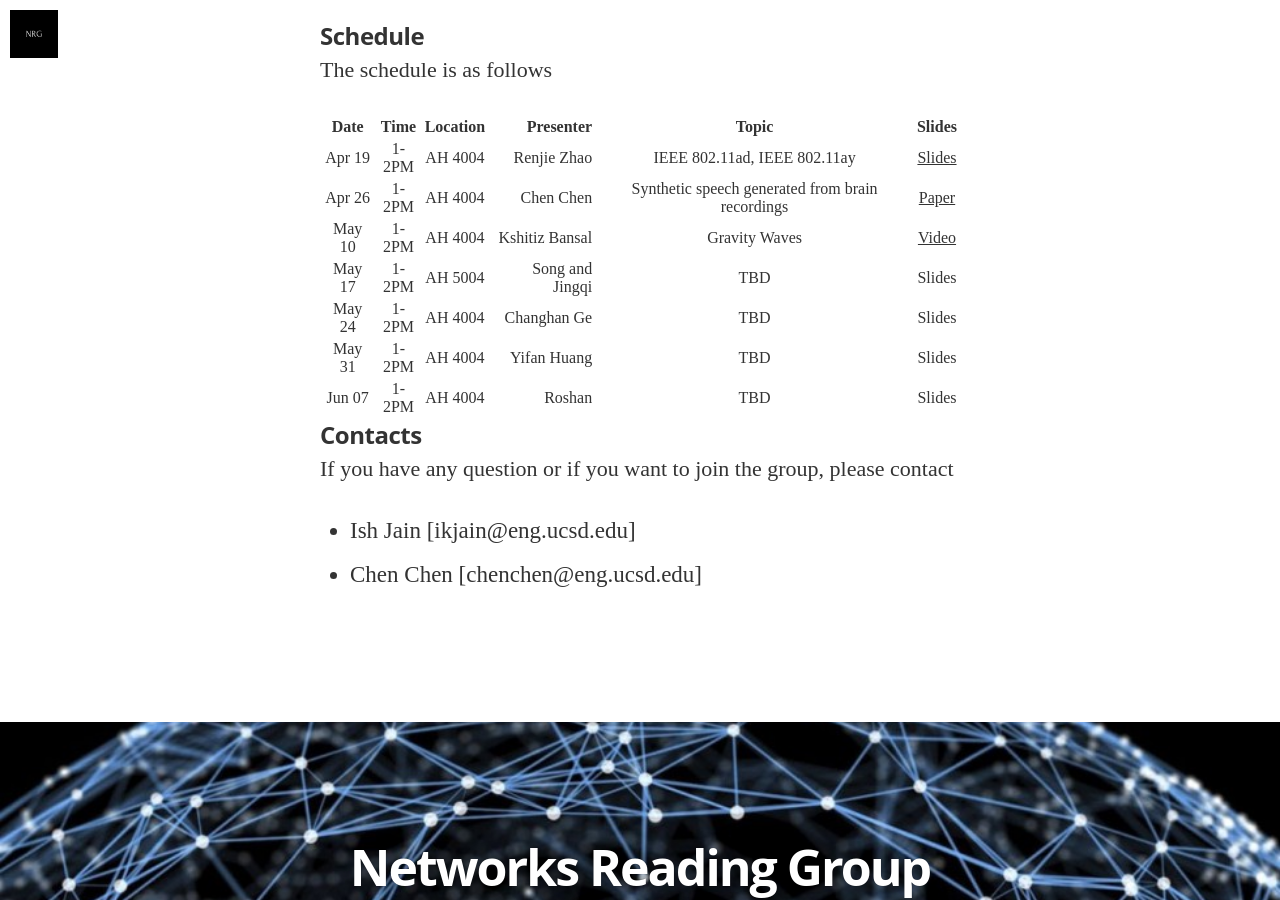
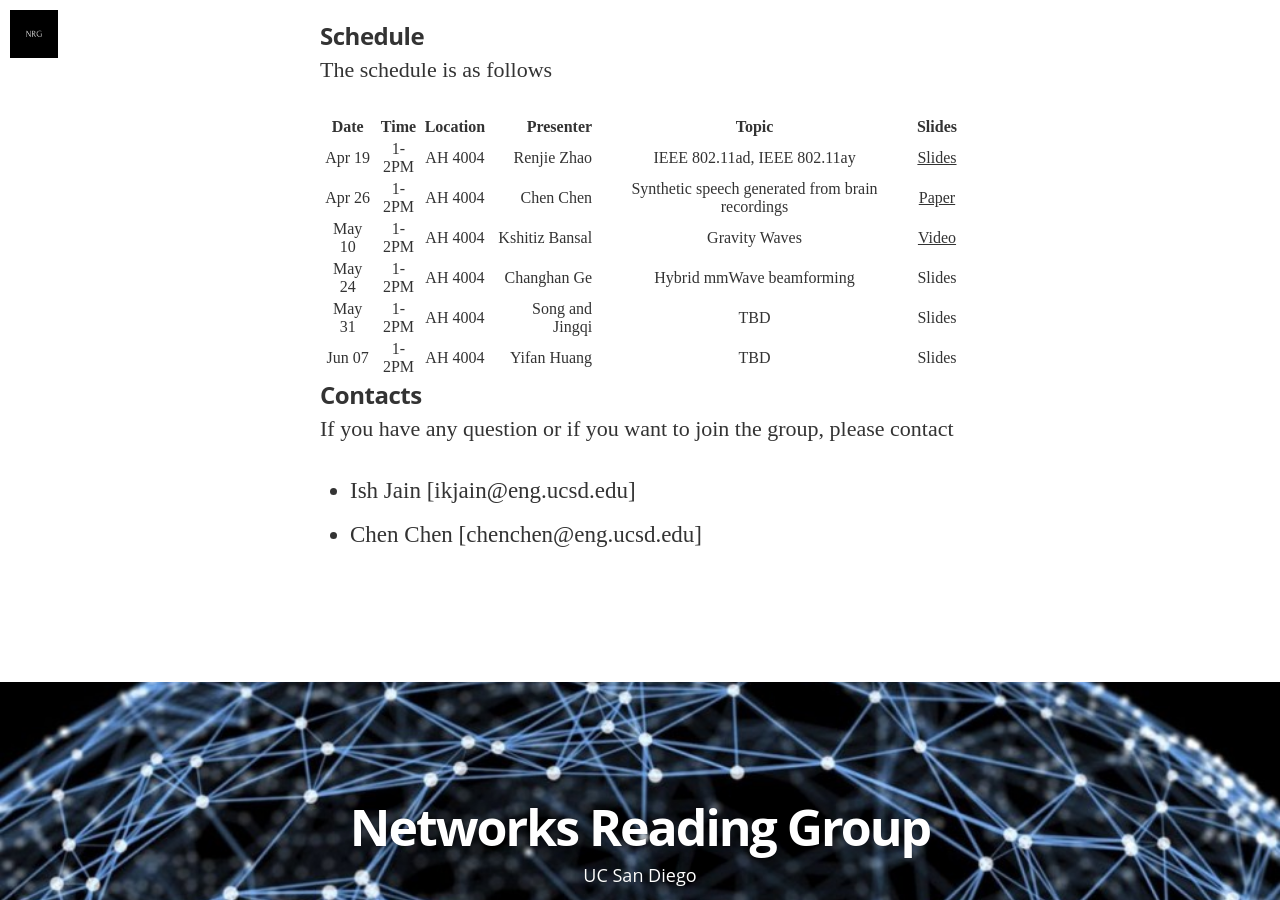
Before and after one commit to nrgucsd/nrgucsd.github.io, a Jekyll site: the page built from _posts/2019-04-01-Reading-Spring2019.markdown, in a window 1280 px wide and 900 px high, scrolled down 2001 px. Built offline with Jekyll 4.4.1, drawn with Linux system fonts in a browser that asks for light colours; nearby versions of some CDN libraries; some web fonts are replaced.

Commit message:
Update 2019-04-01-Reading-Spring2019.markdown

```diff
--- a/_posts/2019-04-01-Reading-Spring2019.markdown
+++ b/_posts/2019-04-01-Reading-Spring2019.markdown
@@ -41,10 +41,9 @@ The schedule is as follows
 | Apr 19| 1-2PM     | AH 4004       |Renjie Zhao     | IEEE 802.11ad, IEEE 802.11ay    | [Slides][Ranjieslides]      |
 | Apr 26| 1-2PM     | AH 4004       | Chen Chen     | Synthetic speech generated from brain recordings   | [Paper][chenpaper]     |
 | May 10| 1-2PM     | AH 4004       | Kshitiz Bansal     | Gravity Waves  | [Video][Kshitizvideo]     |
-| May 17| 1-2PM     | AH 5004       | Song and Jingqi      | TBD   | Slides      |
-| May 24| 1-2PM     | AH 4004       | Changhan Ge     | TBD   | Slides      |
-| May 31| 1-2PM     | AH 4004       | Yifan Huang     | TBD   | Slides      |
-| Jun 07| 1-2PM     | AH 4004       | Roshan    | TBD    | Slides      |
+| May 24| 1-2PM     | AH 4004       | Changhan Ge     | Hybrid mmWave beamforming   | Slides      |
+| May 31| 1-2PM     | AH 4004       | Song and Jingqi      | TBD   | Slides      |
+| Jun 07| 1-2PM     | AH 4004       | Yifan Huang    | TBD    | Slides      |
 
 
 ### Contacts
```
